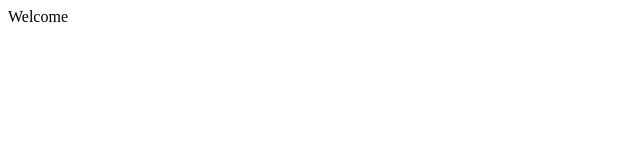
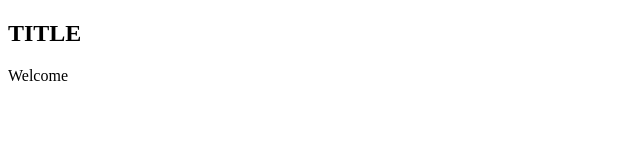
Before and after one commit to shipyuva/pagina-web, a plain HTML site: page index.html in a window 1280 px wide. Shown: the whole page, without its empty margins (0-640 px from the left). Drawn offline with Linux system fonts and the light colour scheme.

Commit message:
Se quito el meta

```diff
--- a/index.html
+++ b/index.html
@@ -1,10 +1,11 @@
 <!DOCTYPE html>
 <html>
 <head>
-<meta charset="utf-8">
+
 	<title>Estudio fotografico</title>
 </head>
 <body>
+<h2> TITLE</h2>
 Welcome
 </body>
 </html>
```
